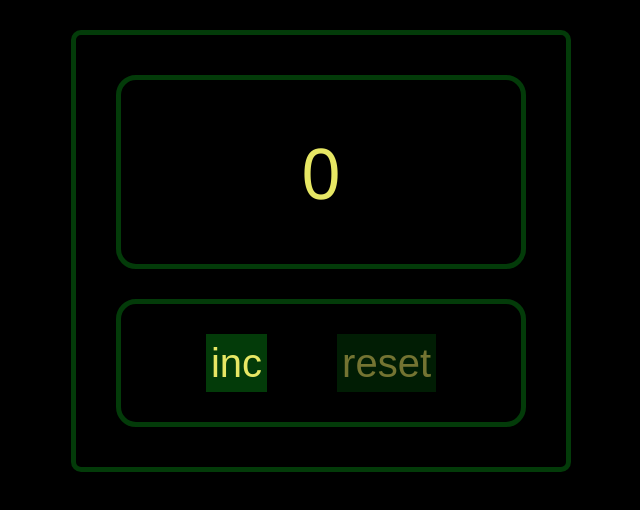
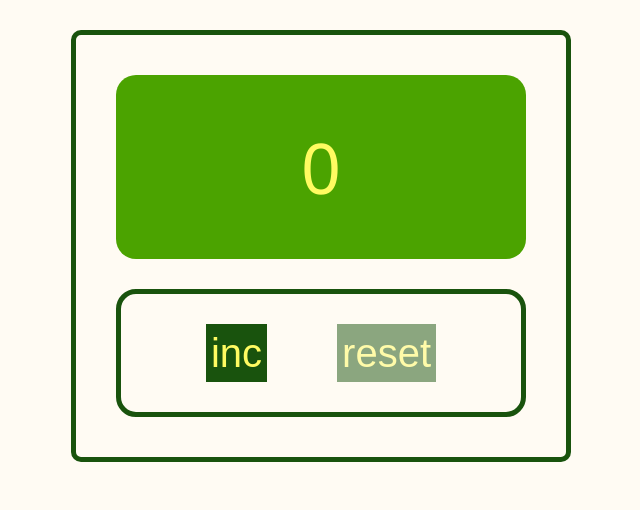
Before and after one commit to Dmitriy-Zarechnev/Counter, a React (Create React App) app: page / in a window 1280 px wide. Shown: the top 510 px of the page, without its empty margins (319-959 px from the left). Built offline with nearby package versions, Linux system fonts and the light colour scheme.

Commit message:
30.01 - styles

```diff
--- a/src/ColorVar.module.css
+++ b/src/ColorVar.module.css
@@ -1,7 +1,15 @@
 
-:root{
-    --main-bg:black;
-    --main-text:#e7e764;
-    --primary-border:#033b09;
-    --limi-color:red;
+:root {
+    --main-bg: #fffbf3;
+    --secondary-bg: #1b1507;
+    --main-text: #fffb61;
+    --primary-border: #19530d;
+    --secondary-border:#4ba300;
+    --limit-color: red;
 }
+
+.color1 {color: #1b1507;}
+.color2 {color: #19530d;}
+.color3 {color: #4ba300;}
+.color4 {color: #fffb61;}
+.color5 {color: #fffbf3;}
--- a/src/components/counter/Counter.module.css
+++ b/src/components/counter/Counter.module.css
@@ -8,6 +8,7 @@
     border: 5px solid var(--primary-border);
     border-radius: 10px;
     padding: 40px;
+    /*background-color: var(--secondary-bg);*/
 }
 
 .counter__display {
@@ -15,9 +16,10 @@
     color: var(--main-text);
     text-align: center;
     padding: 50px;
-    border: 5px solid var(--primary-border);
+    /*border: 5px solid var(--primary-border);*/
     border-radius: 20px;
     margin-bottom: 30px;
+    background-color: var(--secondary-border);
 }
 
 .counter__btn_box {
@@ -29,8 +31,9 @@
     border: 5px solid var(--primary-border);
     padding: 30px;
     border-radius: 20px;
+    /*background-color: var(--secondary-bg);*/
 }
 
 .maxCount {
-    color: var(--limi-color);
+    color: var(--limit-color);
 }
```
